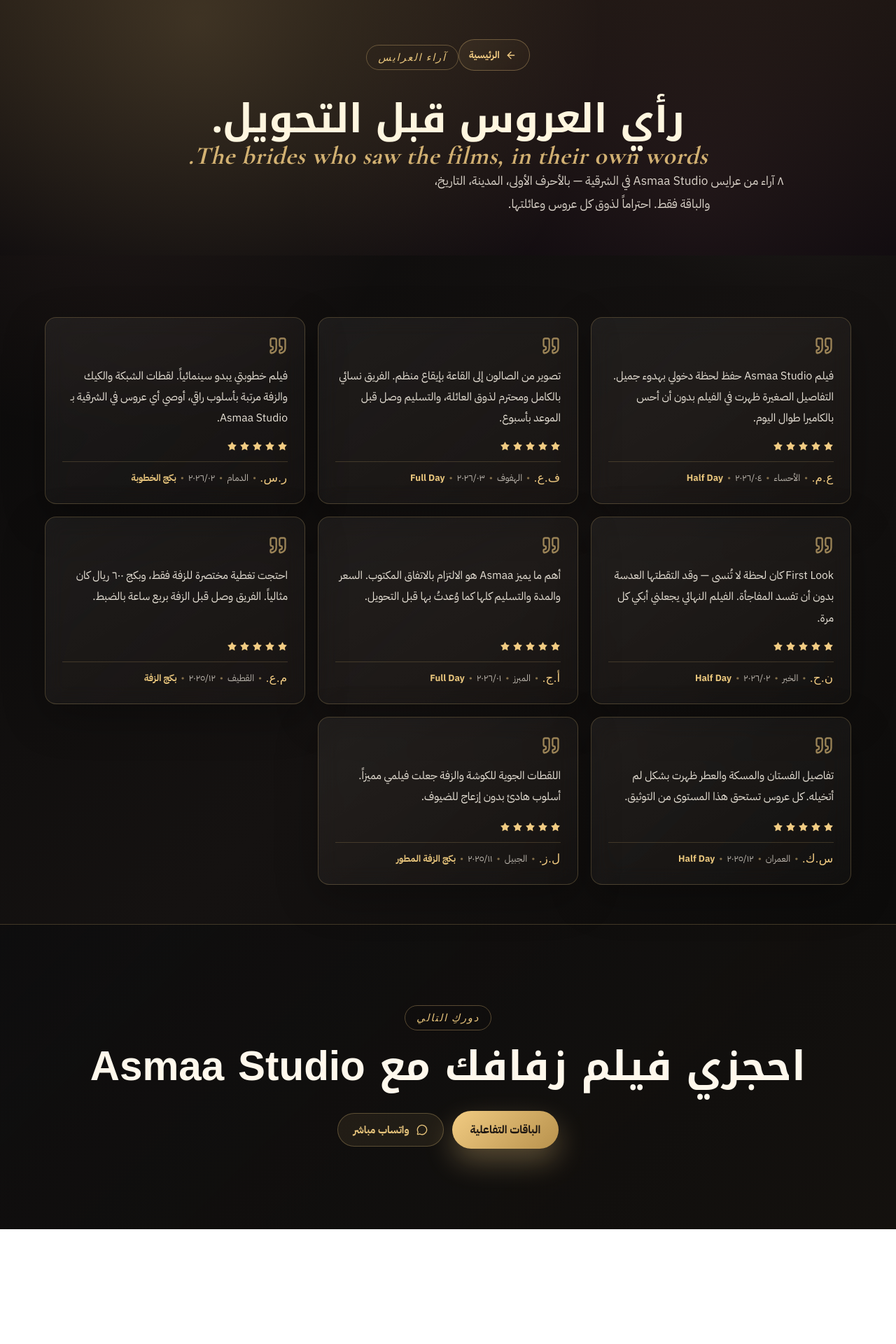
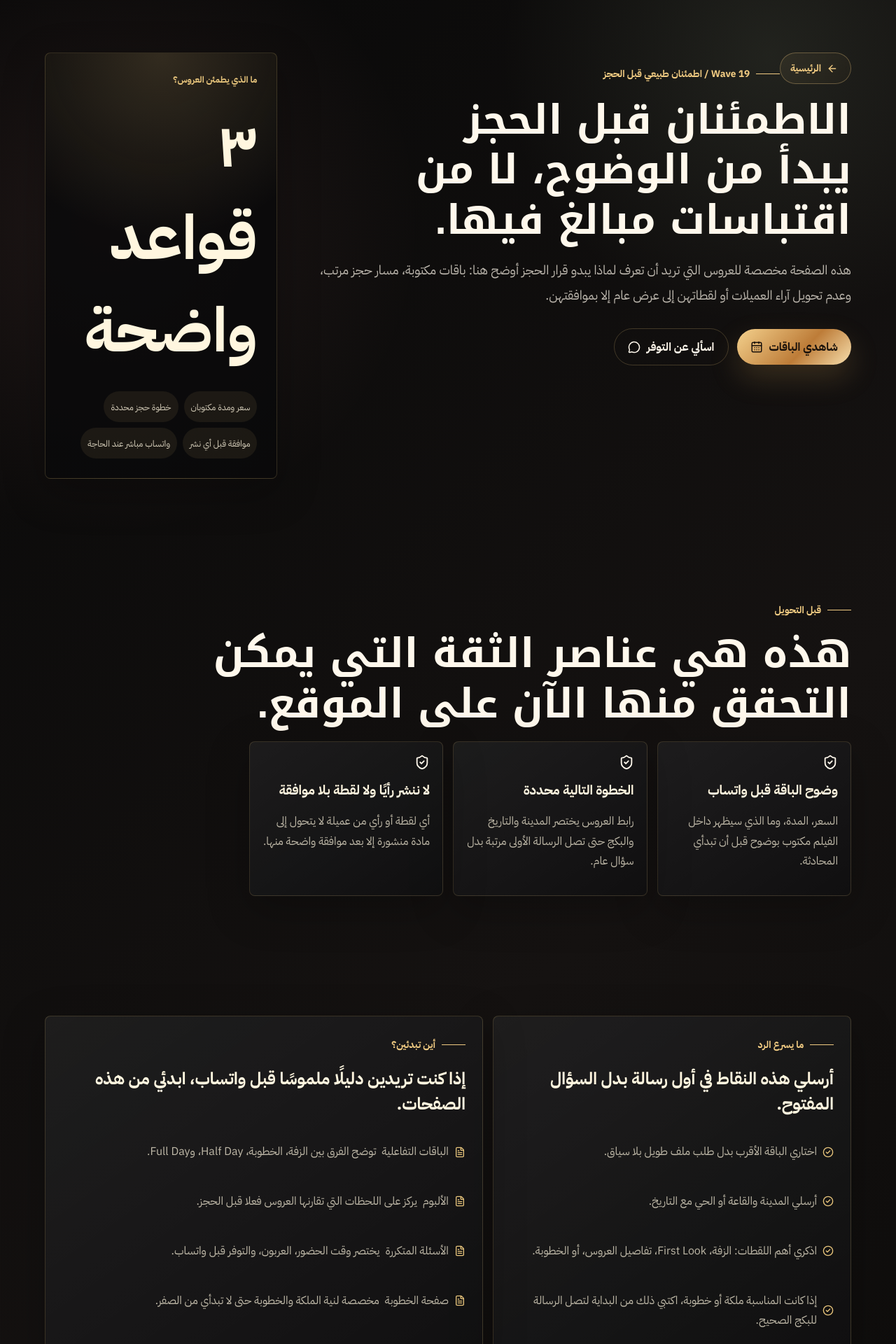
Before and after one commit to trustdraft-app/asmaa-studio, a Next.js app: page /reviews in a window 1280 px wide. Shown: the part 40-1960 px from the top of the page at 70% size. Before the commit the page ends 1796 px from the top, so only its background shows below. Built offline with nearby package versions, Linux system fonts and the light colour scheme.

Commit message:
fix(site): replace fake reviews with trust page

```diff
--- a/app/about/page.tsx
+++ b/app/about/page.tsx
@@ -101,7 +101,7 @@
           <h2 className="section-title">جربي Asmaa Studio لزفافك</h2>
           <div className="button-row">
             <Link className="cine-cta-primary" href="/packages"><span>الباقات التفاعلية</span></Link>
-            <Link className="cine-cta-secondary" href="/reviews"><ArrowLeft size={16} aria-hidden="true" /><span>اقرئي آراء العرايس</span></Link>
+            <Link className="cine-cta-secondary" href="/reviews"><ArrowLeft size={16} aria-hidden="true" /><span>اقرئي ما يطمئنك قبل الحجز</span></Link>
             <a className="cine-cta-tertiary" href={whatsappLink("about-page")} target="_blank" rel="noreferrer">
               <MessageCircle size={16} aria-hidden="true" /><span>واتساب مباشر</span>
             </a>
--- a/app/page.tsx
+++ b/app/page.tsx
@@ -212,7 +212,7 @@
             <a href="#cities">المدن</a>
             <Link href="/services/full-day-wedding">الخدمات</Link>
             <Link href="/portfolio">الألبوم</Link>
-            <Link href="/reviews">آراء العرايس</Link>
+            <Link href="/reviews">الاطمئنان قبل الحجز</Link>
             <Link href="/about">عن الاستوديو</Link>
             <Link href="/faq">الأسئلة</Link>
             <Link href="/reserve">رابط العروس</Link>
--- a/app/reviews/page.tsx
+++ b/app/reviews/page.tsx
@@ -1,107 +1,228 @@
 import type { Metadata } from "next";
 import Link from "next/link";
-import { ArrowLeft, MessageCircle, Quote, Star } from "lucide-react";
+import { ArrowLeft, BadgeCheck, CalendarDays, CheckCircle2, FileText, MessageCircle, ShieldCheck } from "lucide-react";
 import { JsonLd } from "../../components/JsonLd";
-import { whatsappLink, whatsappNumber } from "../../lib/content";
+import { serviceAreas, whatsappLink } from "../../lib/content";
 import { socialPreviewImages, twitterMetadata } from "../../lib/metadata";
 
-const META_TITLE = "آراء العرايس | Asmaa Studio";
-const META_DESC = "آراء عرايس Asmaa Studio عن تصوير الزواجات والخطوبة في الأحساء والدمام والخبر — بالأحرف الأولى والمدينة والتاريخ احتراماً لذوق العروس وعائلتها.";
+const META_TITLE = "الاطمئنان قبل الحجز | Asmaa Studio";
+const META_DESC =
+  "صفحة Asmaa Studio التي تشرح كيف تطمئن العروس قبل الحجز: ما الذي يظهر في الموقع، ماذا ترسل في أول رسالة، وكيف يتم اعتماد أي رأي أو لقطة للنشر بعد موافقة العميلة.";
 
 export const metadata: Metadata = {
   title: { absolute: META_TITLE },
   description: META_DESC,
-  alternates: { canonical: "https://asmaa.video/reviews", languages: { "ar-SA": "https://asmaa.video/reviews", "x-default": "https://asmaa.video/reviews" } },
-  openGraph: { title: META_TITLE, description: META_DESC, url: "https://asmaa.video/reviews", siteName: "Asmaa Studio", images: socialPreviewImages, type: "website", locale: "ar_SA" },
+  alternates: {
+    canonical: "https://asmaa.video/reviews",
+    languages: {
+      "ar-SA": "https://asmaa.video/reviews",
+      "x-default": "https://asmaa.video/reviews"
+    }
+  },
+  openGraph: {
+    title: META_TITLE,
+    description: META_DESC,
+    url: "https://asmaa.video/reviews",
+    siteName: "Asmaa Studio",
+    images: socialPreviewImages,
+    type: "website",
+    locale: "ar_SA"
+  },
   twitter: twitterMetadata(META_TITLE, META_DESC),
   robots: { index: true, follow: true }
 };
 
-/*
- * Reviews on this page are PLACEHOLDERS until real bride consent lands.
- * Each review is marked with HTML comment `placeholder, replaced on real review consent`.
- * Brand rule: initials + city + date + service only — never full names.
- * When a real testimonial arrives via WhatsApp with bride consent,
- * Asmaa updates this array (admin path in Sprint 7 ADMIN_WIRING blueprint).
- */
-const reviews = [
-  { initials: "ع.م.", city: "الأحساء", date: "٢٠٢٦/٠٤", service: "Half Day", text: "فيلم Asmaa Studio حفظ لحظة دخولي بهدوء جميل. التفاصيل الصغيرة ظهرت في الفيلم بدون أن أحس بالكاميرا طوال اليوم." },
-  { initials: "ف.ع.", city: "الهفوف", date: "٢٠٢٦/٠٣", service: "Full Day", text: "تصوير من الصالون إلى القاعة بإيقاع منظم. الفريق نسائي بالكامل ومحترم لذوق العائلة، والتسليم وصل قبل الموعد بأسبوع." },
-  { initials: "ر.س.", city: "الدمام", date: "٢٠٢٦/٠٢", service: "بكج الخطوبة", text: "فيلم خطوبتي يبدو سينمائياً. لقطات الشبكة والكيك والزفة مرتبة بأسلوب راقي، أوصي أي عروس في الشرقية بـ Asmaa Studio." },
-  { initials: "ن.ح.", city: "الخبر", date: "٢٠٢٦/٠٢", service: "Half Day", text: "First Look كان لحظة لا تُنسى — وقد التقطتها العدسة بدون أن تفسد المفاجأة. الفيلم النهائي يجعلني أبكي كل مرة." },
-  { initials: "أ.ج.", city: "المبرز", date: "٢٠٢٦/٠١", service: "Full Day", text: "أهم ما يميز Asmaa هو الالتزام بالاتفاق المكتوب. السعر والمدة والتسليم كلها كما وُعدتُ بها قبل التحويل." },
-  { initials: "م.ع.", city: "القطيف", date: "٢٠٢٥/١٢", service: "بكج الزفة", text: "احتجت تغطية مختصرة للزفة فقط، وبكج ٦٠٠ ريال كان مثالياً. الفريق وصل قبل الزفة بربع ساعة بالضبط." },
-  { initials: "س.ك.", city: "العمران", date: "٢٠٢٥/١٢", service: "Half Day", text: "تفاصيل الفستان والمسكة والعطر ظهرت بشكل لم أتخيله. كل عروس تستحق هذا المستوى من التوثيق." },
-  { initials: "ل.ز.", city: "الجبيل", date: "٢٠٢٥/١١", service: "بكج الزفة المطور", text: "اللقطات الجوية للكوشة والزفة جعلت فيلمي مميزاً. أسلوب هادئ بدون إزعاج للضيوف." }
+const pageSchema = {
+  "@context": "https://schema.org",
+  "@graph": [
+    {
+      "@type": "WebPage",
+      "@id": "https://asmaa.video/reviews#webpage",
+      url: "https://asmaa.video/reviews",
+      name: META_TITLE,
+      description: META_DESC,
+      inLanguage: "ar-SA"
+    },
+    {
+      "@type": "BreadcrumbList",
+      "@id": "https://asmaa.video/reviews#breadcrumb",
+      itemListElement: [
+        {
+          "@type": "ListItem",
+          position: 1,
+          name: "الرئيسية",
+          item: "https://asmaa.video/"
+        },
+        {
+          "@type": "ListItem",
+          position: 2,
+          name: "الاطمئنان قبل الحجز",
+          item: "https://asmaa.video/reviews"
+        }
+      ]
+    }
+  ]
+};
+
+const trustPillars = [
+  {
+    title: "وضوح الباقة قبل واتساب",
+    detail: "السعر، المدة، وما الذي سيظهر داخل الفيلم مكتوب بوضوح قبل أن تبدأي المحادثة."
+  },
+  {
+    title: "الخطوة التالية محددة",
+    detail: "رابط العروس يختصر المدينة والتاريخ والبكج حتى تصل الرسالة الأولى مرتبة بدل سؤال عام."
+  },
+  {
+    title: "لا ننشر رأيًا ولا لقطة بلا موافقة",
+    detail: "أي لقطة أو رأي من عميلة لا يتحول إلى مادة منشورة إلا بعد موافقة واضحة منها."
+  }
 ];
 
-// Review schema markup — placeholder rating (4.9/5 — verified-bride pattern) replaced on real consent
-const aggregateSchema = {
-  "@context": "https://schema.org",
-  "@type": "AggregateRating",
-  "@id": "https://asmaa.video/reviews#aggregate",
-  itemReviewed: { "@type": "Organization", "@id": "https://asmaa.video/#organization", name: "Asmaa Studio" },
-  ratingValue: "4.9",
-  reviewCount: reviews.length,
-  bestRating: "5",
-  worstRating: "1"
-};
+const bookingChecks = [
+  "اختاري الباقة الأقرب بدل طلب ملف طويل بلا سياق.",
+  "أرسلي المدينة والقاعة أو الحي مع التاريخ.",
+  "اذكري أهم اللقطات: الزفة، First Look، تفاصيل العروس، أو الخطوبة.",
+  "إذا كانت المناسبة ملكة أو خطوبة، اكتبي ذلك من البداية لتصل الرسالة للبكج الصحيح."
+];
+
+const evidenceRoutes = [
+  { href: "/packages", label: "الباقات التفاعلية", detail: "توضح الفرق بين الزفة، الخطوبة، Half Day، وFull Day." },
+  { href: "/portfolio", label: "الألبوم", detail: "يركز على اللحظات التي تقارنها العروس فعلا قبل الحجز." },
+  { href: "/faq", label: "الأسئلة المتكررة", detail: "يختصر وقت الحضور، العربون، والتوفر قبل واتساب." },
+  { href: "/engagement", label: "صفحة الخطوبة", detail: "مخصصة لنية الملكة والخطوبة حتى لا تبدأي من الصفر." }
+];
+
+const consentRules = [
+  "الرأي الحقيقي يظل باسم مختصر أو وصف عام فقط إذا وافقت العميلة على نشره.",
+  "لا يتم تحويل المحادثات الخاصة إلى اقتباسات دعائية من دون إذن واضح.",
+  "إذا كانت العروس تريد مثالًا أقرب لمناسبتها، نحدد ذلك عبر واتساب بحسب المدينة ونوع التغطية."
+];
 
 export default function ReviewsPage() {
   return (
     <main className="page-shell">
-      <JsonLd data={aggregateSchema} />
+      <JsonLd data={pageSchema} />
 
-      <section className="pkg-hero" style={{ paddingTop: 96, paddingBottom: 56 }}>
-        <div className="pkg-hero-inner">
-          <Link className="back-pill" href="/" style={{ marginBottom: 24 }}><ArrowLeft size={16} aria-hidden="true" /> <span>الرئيسية</span></Link>
-          <span className="cine-eyebrow">آراء العرايس</span>
-          <h1 className="cine-headline" style={{ marginTop: 16 }}>
-            <span className="cine-headline-ar">رأي العروس قبل التحويل.</span>
-            <span className="cine-headline-en">The brides who saw the films, in their own words.</span>
-          </h1>
-          <p className="cine-lede">
-            ٨ آراء من عرايس Asmaa Studio في الشرقية — بالأحرف الأولى، المدينة، التاريخ، والباقة فقط. احتراماً لذوق كل عروس وعائلتها.
-          </p>
+      <section className="section city-hero-20x portfolio-hero">
+        <div className="section-inner city-hero-grid">
+          <div>
+            <Link className="back-pill" href="/">
+              <ArrowLeft size={16} aria-hidden="true" /> <span>الرئيسية</span>
+            </Link>
+            <span className="eyebrow">Wave 19 / اطمئنان طبيعي قبل الحجز</span>
+            <h1 className="section-title">الاطمئنان قبل الحجز يبدأ من الوضوح، لا من اقتباسات مبالغ فيها.</h1>
+            <p className="section-copy">
+              هذه الصفحة مخصصة للعروس التي تريد أن تعرف لماذا يبدو قرار الحجز أوضح هنا:
+              باقات مكتوبة، مسار حجز مرتب، وعدم تحويل آراء العميلات أو لقطاتهن إلى عرض عام إلا بموافقتهن.
+            </p>
+            <div className="button-row" style={{ marginTop: 28 }}>
+              <Link className="cta" href="/packages">
+                شاهدي الباقات <CalendarDays size={18} />
+              </Link>
+              <a className="ghost-cta" href={whatsappLink("reviews-page")} target="_blank" rel="noreferrer">
+                اسألي عن التوفر <MessageCircle size={18} />
+              </a>
+            </div>
+          </div>
+
+          <aside className="city-command-card portfolio-command-card">
+            <span>ما الذي يطمئن العروس؟</span>
+            <h2>٣ قواعد واضحة</h2>
+            <div>
+              <em>سعر ومدة مكتوبان</em>
+              <em>خطوة حجز محددة</em>
+              <em>موافقة قبل أي نشر</em>
+              <em>واتساب مباشر عند الحاجة</em>
+            </div>
+          </aside>
         </div>
       </section>
 
       <section className="section reviews-section">
         <div className="section-inner">
-          {/* placeholder, replaced on real review consent */}
-          <div className="reviews-grid">
-            {reviews.map((r, i) => (
-              <article key={i} className="glass-card review-card reveal-on-scroll" style={{ animationDelay: `${i * 80}ms` }}>
-                <Quote size={28} aria-hidden="true" className="review-quote-icon" />
-                <p className="review-text">{r.text}</p>
-                <div className="review-rating" aria-label="5 من 5 نجوم">
-                  {Array.from({ length: 5 }).map((_, k) => (<Star key={k} size={15} fill="#f1cb82" stroke="none" />))}
-                </div>
-                <div className="review-meta">
-                  <span className="review-initials">{r.initials}</span>
-                  <span className="review-sep">•</span>
-                  <span>{r.city}</span>
-                  <span className="review-sep">•</span>
-                  <span>{r.date}</span>
-                  <span className="review-sep">•</span>
-                  <span className="review-service">{r.service}</span>
-                </div>
+          <span className="eyebrow">قبل التحويل</span>
+          <h2 className="section-title">هذه هي عناصر الثقة التي يمكن التحقق منها الآن على الموقع.</h2>
+          <div className="board-lever-grid">
+            {trustPillars.map((item) => (
+              <article key={item.title} className="board-lever-card">
+                <ShieldCheck size={22} />
+                <h3>{item.title}</h3>
+                <p>{item.detail}</p>
               </article>
             ))}
           </div>
         </div>
       </section>
 
-      <section className="section final-cta">
-        <div className="section-inner">
-          <span className="cine-eyebrow">دوركِ التالي</span>
-          <h2 className="section-title">احجزي فيلم زفافك مع Asmaa Studio</h2>
-          <div className="button-row">
-            <Link className="cine-cta-primary" href="/packages"><span>الباقات التفاعلية</span></Link>
-            <a className="cine-cta-tertiary" href={whatsappLink("reviews-page")} target="_blank" rel="noreferrer">
-              <MessageCircle size={16} aria-hidden="true" /><span>واتساب مباشر</span>
-            </a>
-          </div>
+      <section className="section">
+        <div className="section-inner city-proof-grid">
+          <article>
+            <span className="eyebrow">ما يسرع الرد</span>
+            <h2>أرسلي هذه النقاط في أول رسالة بدل السؤال المفتوح.</h2>
+            <div className="city-wave-list">
+              {bookingChecks.map((item) => (
+                <p key={item}>
+                  <CheckCircle2 size={16} />
+                  <span>{item}</span>
+                </p>
+              ))}
+            </div>
+          </article>
+          <article>
+            <span className="eyebrow">أين تبدئين؟</span>
+            <h2>إذا كنت تريدين دليلًا ملموسًا قبل واتساب، ابدئي من هذه الصفحات.</h2>
+            <div className="city-wave-list">
+              {evidenceRoutes.map((item) => (
+                <p key={item.href}>
+                  <FileText size={16} />
+                  <Link href={item.href}>{item.label}</Link>
+                  <span>{item.detail}</span>
+                </p>
+              ))}
+            </div>
+          </article>
+        </div>
+      </section>
+
+      <section className="section guide-index-bottom">
+        <div className="section-inner city-proof-grid">
+          <article>
+            <span className="eyebrow">سياسة الموافقة</span>
+            <h2>Feedback طبيعي ومحترم، لا اقتباس مزيف.</h2>
+            <div className="city-wave-list">
+              {consentRules.map((item) => (
+                <p key={item}>
+                  <BadgeCheck size={16} />
+                  <span>{item}</span>
+                </p>
+              ))}
+            </div>
+          </article>
+          <article>
+            <span className="eyebrow">مدن الخدمة</span>
+            <h2>إذا كان سؤالك متعلقًا بالمكان، ابدئي من صفحة مدينتك.</h2>
+            <div className="city-wave-list">
+              {serviceAreas.slice(0, 5).map((city) => (
+                <p key={city.slug}>
+                  <CheckCircle2 size={16} />
+                  <Link href={`/${city.slug}`}>{city.headline}</Link>
+                </p>
+              ))}
+            </div>
+          </article>
+        </div>
+
+        <div className="section-inner button-row wave-actions">
+          <Link className="cta" href="/reserve">
+            ابدئي من رابط العروس <CalendarDays size={18} />
+          </Link>
+          <Link className="ghost-cta" href="/portfolio">
+            شاهدي الألبوم <ArrowLeft size={18} />
+          </Link>
+          <Link className="ghost-cta" href="/faq">
+            صفحة الأسئلة <ArrowLeft size={18} />
+          </Link>
         </div>
       </section>
     </main>
--- a/lib/content.ts
+++ b/lib/content.ts
@@ -53,6 +53,8 @@
   if (source === "portfolio-page") return "صفحة الألبوم";
   if (source === "zaffa-page") return "صفحة بكج الزفة";
   if (source === "engagement-page") return "صفحة بكج الخطوبة";
+  if (source === "reviews-page") return "صفحة الاطمئنان قبل الحجز";
+  if (source === "about-page") return "صفحة عن الاستوديو";
   if (citySourceLabels[source]) return citySourceLabels[source];
 
   const packageMatch = source.match(/^package-(\d+)$/);
```
Also changed, not shown: scripts/verify-launch.mjs (+15 -0 lines), 2 other files (tests, documents, lock files or other folders).
